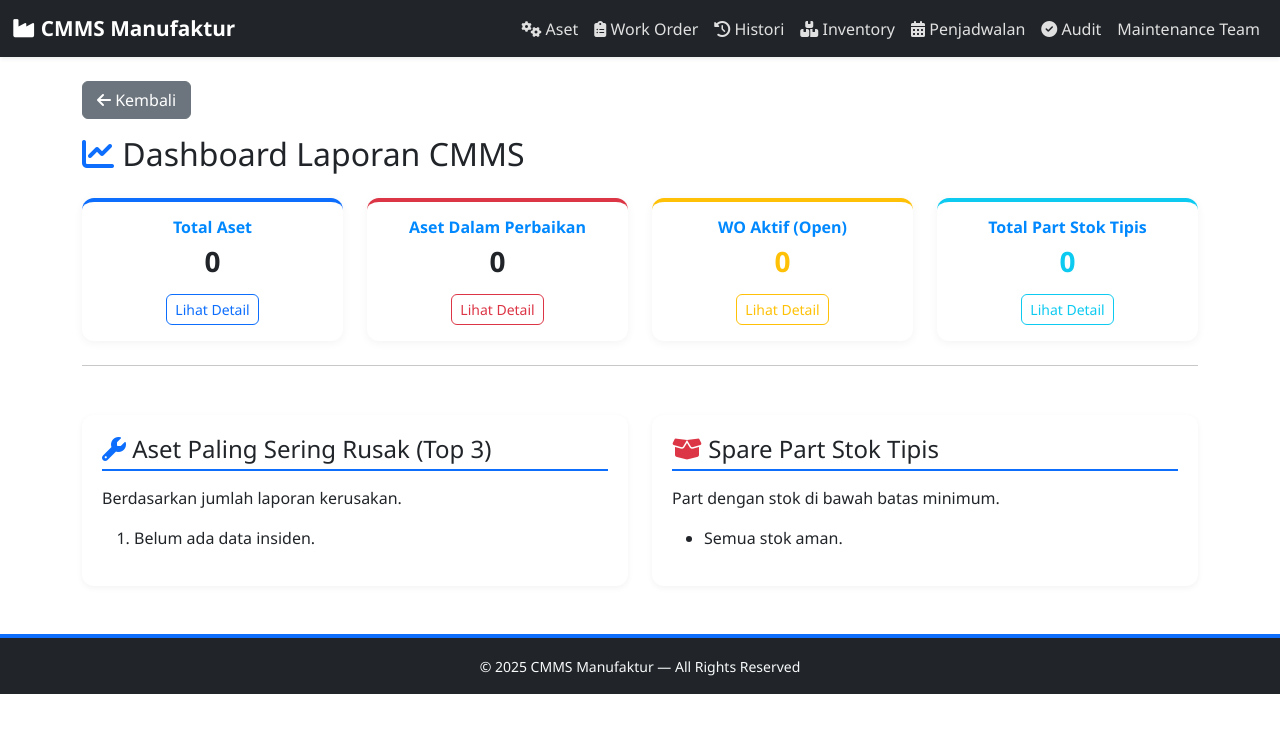
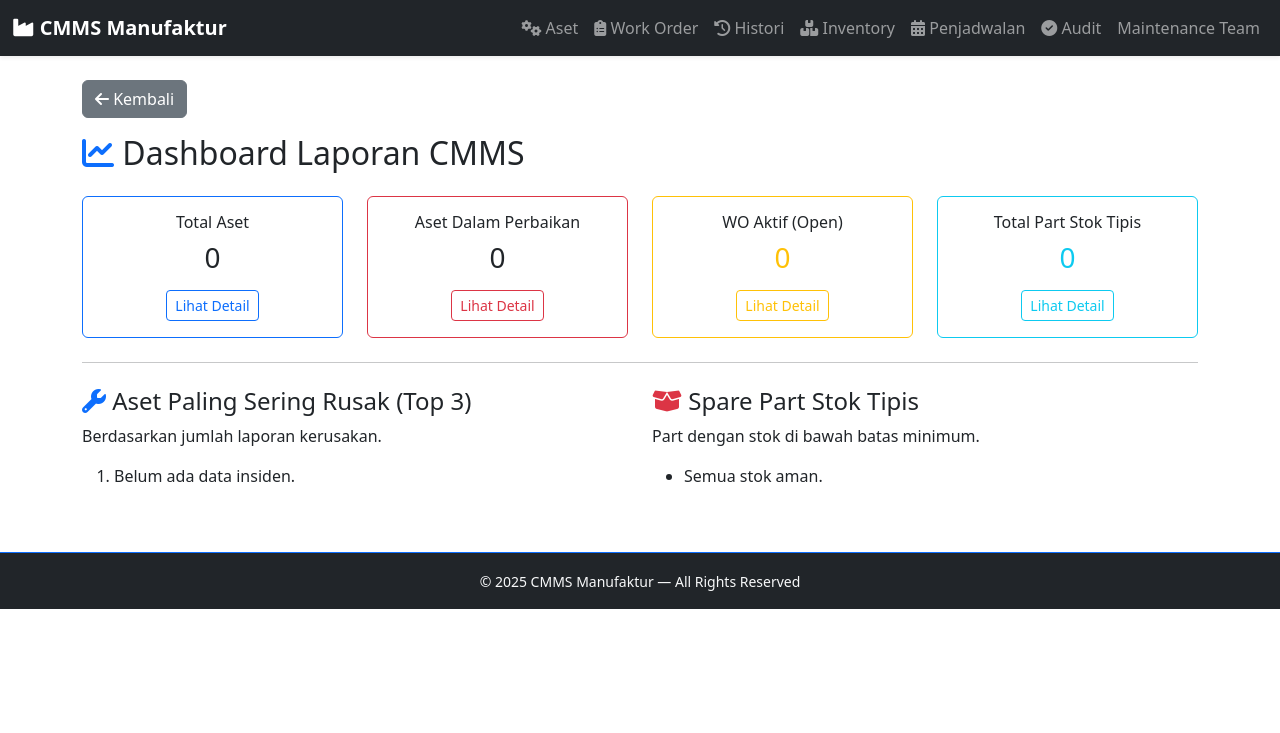
Before and after one commit to AlifThoriq/cmms_manufacture_flask, a Flask app: page /reporting/dashboard in a window 1280 px wide. Shown: the top 733 px of the page. Run offline with Flask 3, Linux system fonts and the light colour scheme; data that the repository does not hold is empty; some libraries are stand-ins or nearby versions.

Commit message:
Update style.css

```diff
--- a/app/static/css/style.css
+++ b/app/static/css/style.css
@@ -2,230 +2,6 @@
    CMMS MANUFAKTUR STYLE SHEET
    Dibuat untuk tampilan profesional berbasis Bootstrap
    ====================================================== */
-
-/* --------- GENERAL LAYOUT --------- */
-body {
-    font-family: 'Segoe UI', Tahoma, Geneva, Verdana, sans-serif;
-    background-color: #ffffff;
-    color: #212529;
-    margin: 0;
-    padding: 0;
-}
-
-.container {
-    margin-top: 30px;
-}
-
-/* --------- NAVBAR --------- */
-.navbar {
-    box-shadow: 0 2px 4px rgba(0,0,0,0.1);
-}
-
-.navbar-brand {
-    font-weight: 600;
-    font-size: 1.3rem;
-}
-
-.navbar-nav .nav-link {
-    color: #e0e0e0 !important;
-    transition: all 0.2s;
-}
-
-.navbar-nav .nav-link:hover {
-    color: #ffffff !important;
-    text-decoration: underline;
-}
-
-/* --------- CARD & DASHBOARD --------- */
-.card {
-    border: none;
-    border-radius: 12px;
-    box-shadow: 0 2px 10px rgba(0,0,0,0.05);
-    transition: transform 0.2s ease, box-shadow 0.2s ease;
-}
-
-.card:hover {
-    transform: translateY(-4px);
-    box-shadow: 0 4px 15px rgba(0,0,0,0.08);
-}
-
-.card h6 {
-    font-weight: 600;
-    color: #0088ff;
-}
-
-.card h3 {
-    font-weight: 700;
-}
-
-/* Warna dashboard card */
-.border-primary { border-top: 4px solid #0d6efd !important; }
-.border-warning { border-top: 4px solid #ffc107 !important; }
-.border-info { border-top: 4px solid #0dcaf0 !important; }
-.border-danger { border-top: 4px solid #dc3545 !important; }
-
-.card-body a.btn {
-    margin-top: 10px;
-    border-radius: 6px;
-}
-
-/* --------- BACK BUTTON --------- */
-.back-btn, .btn-secondary {
-    background-color: #6c757d;
-    color: white;
-    border-radius: 6px;
-    padding: 6px 14px;
-    text-decoration: none;
-    transition: background-color 0.2s ease;
-}
-
-.back-btn:hover, .btn-secondary:hover {
-    background-color: #5a6268;
-    color: #fff;
-}
-
-/* --------- TABLE STYLE --------- */
-table {
-    border-collapse: collapse;
-    width: 100%;
-    margin-top: 20px;
-    background-color: white;
-    border-radius: 10px;
-    overflow: hidden;
-    box-shadow: 0 2px 6px rgba(0,0,0,0.05);
-}
-
-th {
-    background-color: #0d6efd;
-    color: #ffffff;
-    padding: 10px;
-    font-weight: 600;
-    text-transform: uppercase;
-    letter-spacing: 0.03em;
-}
-
-td {
-    padding: 10px;
-    border-top: 1px solid #000000;
-}
-
-tr:hover {
-    background-color: #f1f3f5;
-}
-
-/* --------- FORM STYLE --------- */
-form {
-    background-color: #ffffff;
-    padding: 20px;
-    border-radius: 12px;
-    box-shadow: 0 2px 6px rgba(0,0,0,0.05);
-}
-
-form label {
-    font-weight: 600;
-}
-
-input[type="text"], input[type="number"], input[type="date"], select, textarea {
-    width: 100%;
-    padding: 8px 10px;
-    margin: 6px 0 12px;
-    border: 1px solid #ced4da;
-    border-radius: 6px;
-    transition: border-color 0.2s;
-}
-
-input:focus, select:focus, textarea:focus {
-    border-color: #0d6efd;
-    outline: none;
-    box-shadow: 0 0 4px rgba(13,110,253,0.25);
-}
-
-/* --------- BUTTON STYLE --------- */
-.btn-primary {
-    background-color: #0d6efd;
-    border: none;
-    border-radius: 6px;
-}
-
-.btn-primary:hover {
-    background-color: #0b5ed7;
-}
-
-.btn-danger {
-    background-color: #dc3545;
-    border: none;
-    border-radius: 6px;
-}
-
-.btn-danger:hover {
-    background-color: #bb2d3b;
-}
-
-/* --------- TABLE ACTION BUTTONS --------- */
-.action-btn {
-    display: inline-block;
-    padding: 6px 10px;
-    border-radius: 4px;
-    text-decoration: none;
-    font-size: 0.9em;
-}
-
-.action-edit { background-color: #0dcaf0; color: white; }
-.action-delete { background-color: #dc3545; color: white; }
-
-.action-edit:hover { background-color: #0bb1d6; }
-.action-delete:hover { background-color: #bb2d3b; }
-
-/* --------- AUDIT & REPORTING --------- */
-.report-section {
-    background-color: #fff;
-    border-radius: 12px;
-    padding: 20px;
-    margin-top: 25px;
-    box-shadow: 0 2px 6px rgba(0,0,0,0.05);
-}
-
-.report-section h4 {
-    border-bottom: 2px solid #0d6efd;
-    padding-bottom: 5px;
-    margin-bottom: 15px;
-}
-
-/* --------- FOOTER --------- */
-footer {
-    margin-top: 40px;
-    padding: 15px;
-    background-color: #212529;
-    color: white;
-    text-align: center;
-    border-top: 4px solid #0d6efd;
-}
-
-/* --------- RESPONSIVE --------- */
-@media (max-width: 768px) {
-    .card h3 {
-        font-size: 1.5rem;
-    }
-    nav a {
-        display: block;
-        margin-bottom: 8px;
-    }
-    table {
-        font-size: 0.9rem;
-    }
-}
-.back-btn {
-  display: inline-block;
-  background: #3498db;
-  color: white;
-  padding: 6px 12px;
-  border-radius: 4px;
-  text-decoration: none;
-  transition: 0.2s;
-}
-.back-btn:hover {
-  background: #2980b9;
-}
 
 /* --------- FORM KHUSUS (TANPA SHADOW) --------- */
 .form-inline,
```
